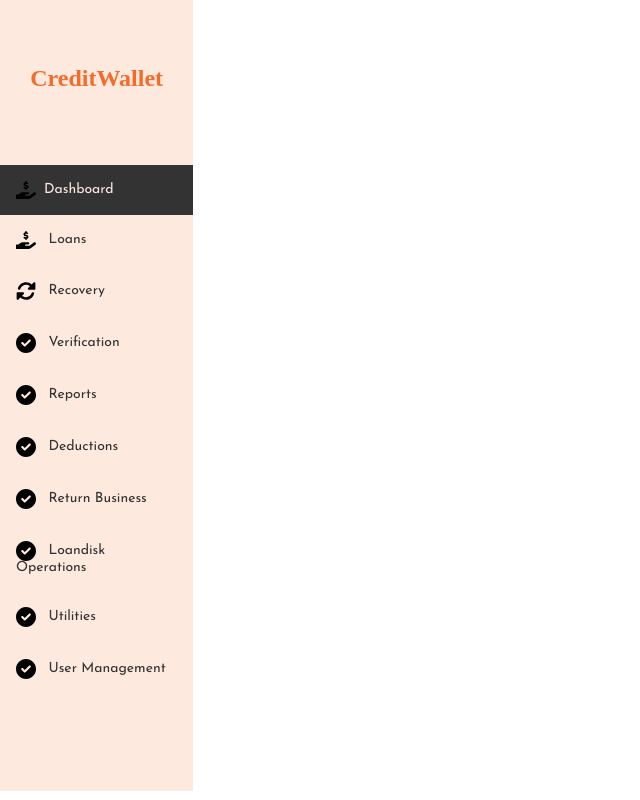
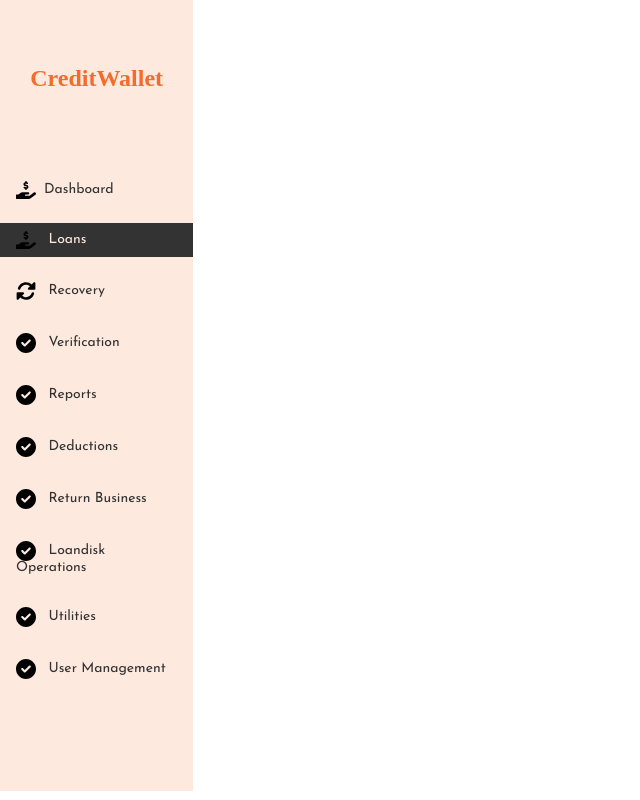
Before and after one commit to Daniblueboy/credit-wallet, an Angular app: page /loans in a window 1280 px wide. Shown: the top 800 px of the page, without its empty margins (0-640 px from the left). Built offline with nearby package versions, Linux system fonts and the light colour scheme.

Commit message:
styled active route

```diff
--- a/src/app/shared/sidebar/sidebar.component.css
+++ b/src/app/shared/sidebar/sidebar.component.css
@@ -19,11 +19,12 @@
     color: #F56B2A;
 }
 
-.dash-main{
+.active{
     background-color: #333333 !important;
+    color: #FEE9DF !important;
 }
 
-.dash-main span{
+.dash-slider-item li{
     color: #FEE9DF !important;
     font-style: normal;
     font-weight: 400;
@@ -31,6 +32,6 @@
     line-height: 14px;
 }
 
-.nav-link{
-    color: #333333 !important;
+a{
+    color: #333333 !important
 }
--- a/src/app/shared/sidebar/sidebar.component.html
+++ b/src/app/shared/sidebar/sidebar.component.html
@@ -7,7 +7,7 @@
             <div class="py-5">
                 <div class="dash-main">
                     <li class="nav-item py-2">
-                        <a class="nav-link" routerLink="/home">
+                        <a class="nav-link" routerLink="/home" routerLinkActive="active">
                             <img src="./assets/hand-holding-dollar-solid.svg" alt="money in hand icon" class="me-2" width="20px" />
                             <span>Dashboard</span>
                         </a>
@@ -15,56 +15,56 @@
                 </div>
 
                 <li class="nav-item py-2">
-                    <a class="nav-link" routerLink="/loans">
+                    <a class="nav-link" routerLink="/loans" routerLinkActive="active">
                         <img src="./assets/hand-holding-dollar-solid.svg" alt="money in hand icon" class="me-2" width="20px"/>
                         Loans
                     </a>
                 </li>
                 <li class="nav-item py-2">
-                    <a class="nav-link" routerLink="/recovery">
+                    <a class="nav-link" routerLink="/recovery" routerLinkActive="active">
                         <img src="./assets/rotate-solid.svg" alt="rotate icon" class="me-2" width="20px" />
                         Recovery
                     </a>
                 </li>
                 <li class="nav-item py-2">
-                    <a class="nav-link" routerLink="/verification">
+                    <a class="nav-link" routerLink="/verification" routerLinkActive="active">
                         <img src="./assets/circle-check-solid.svg" alt="rotate icon" class="me-2" width="20px" />
                         Verification
                     </a>
                 </li>
                 <li class="nav-item py-2">
-                    <a class="nav-link" routerLink="/orders">
+                    <a class="nav-link" routerLink="/orders" routerLinkActive="active">
                         <img src="./assets/circle-check-solid.svg" alt="rotate icon" class="me-2" width="20px" />
                         Reports
                     </a>
                 </li>
                 <li class="nav-item py-2">
-                    <a class="nav-link" routerLink="/accepted-orders">
+                    <a class="nav-link" routerLink="/accepted-orders" routerLinkActive="active">
                         <img src="./assets/circle-check-solid.svg" alt="rotate icon" class="me-2" width="20px" />
                         Deductions
                     </a>
                 </li>
                 <li class="nav-item py-2">
-                    <a class="nav-link" routerLink="/delivered-orders">
+                    <a class="nav-link" routerLink="/delivered-orders" routerLinkActive="active">
                         <img src="./assets/circle-check-solid.svg" alt="rotate icon" class="me-2" width="20px" />
                         Return Business
                     </a>
                 </li>
 
                 <li class="nav-item py-2">
-                    <a class="nav-link" routerLink="/picked-orders">
+                    <a class="nav-link" routerLink="/picked-orders" routerLinkActive="active">
                         <img src="./assets/circle-check-solid.svg" alt="rotate icon" class="me-2" width="20px" />
                         Loandisk Operations
                     </a>
                 </li>
                 <li class="nav-item py-2">
-                    <a class="nav-link" routerLink="/picked-orders">
+                    <a class="nav-link" routerLink="/picked-orders" routerLinkActive="active">
                         <img src="./assets/circle-check-solid.svg" alt="rotate icon" class="me-2" width="20px" />
                         Utilities
                     </a>
                 </li>
                 <li class="nav-item py-2">
-                    <a class="nav-link" routerLink="/picked-orders">
+                    <a class="nav-link" routerLink="/picked-orders" routerLinkActive="active">
                         <img src="./assets/circle-check-solid.svg" alt="rotate icon" class="me-2" width="20px" />
                         User Management
                     </a>
```
